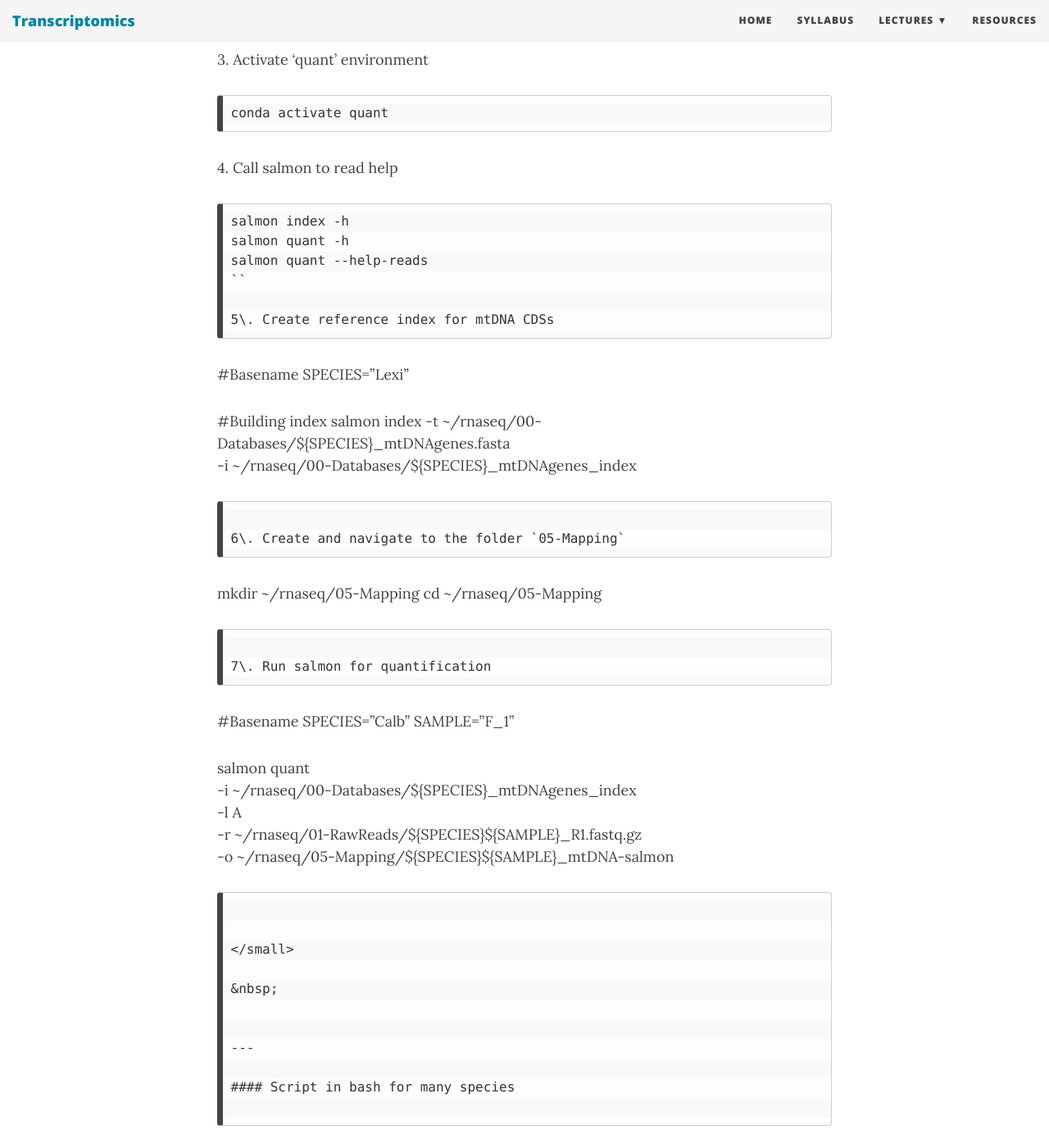
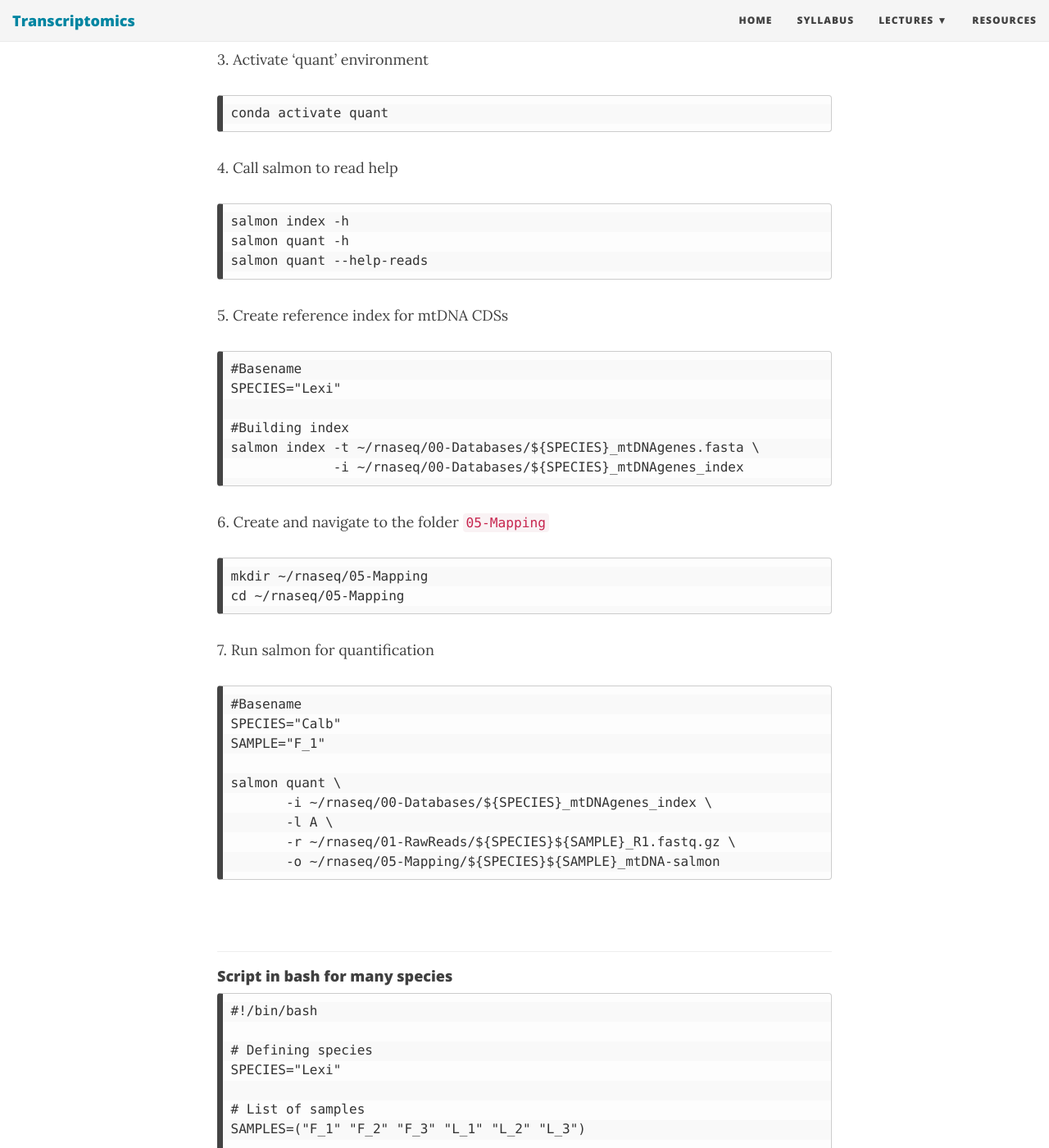
Before and after one commit to tttorres/transcriptomics, a Jekyll site: the page built from _posts/2025-01-29-Day05.md, in a window 1280 px wide and 1400 px high, scrolled down 1158 px. Shown: the whole window at 82% size. Built offline with Jekyll 4.4.1, drawn with Linux system fonts in a browser that asks for light colours; nearby versions of some CDN libraries; some of the changed text lies outside the part shown.

Commit message:
Update 2025-01-29-Day05.md

````diff
--- a/_posts/2025-01-29-Day05.md
+++ b/_posts/2025-01-29-Day05.md
@@ -4,7 +4,7 @@
 #image: /img/hello_world.jpeg
 ---
 
-**Paper for discussion in class** (never gonna happen...):
+**Paper for discussion in class** (never gonna happen 😆):
 
 - **30/01**: Mortazavi et al. (2008) Mapping and quantifying mammalian transcriptomes by RNA-Seq. Nat Methods, **5**, 621–628. https://doi.org/10.1038/nmeth.1226 [[pdf]](../pdf/Mortazavietal2008.pdf)
 - **31/01**: Herbert et al. (2024) Ancient developmental genes underlie evolutionary novelties in walking fish. Curr Biol, **34**, 4339-4348. https://doi.org/10.1016/j.cub.2024.08.042 [[pdf]](../pdf/Herbertetal2024.pdf)
@@ -32,7 +32,7 @@
 cd ~/rnaseq/00-Databases
 ```
 
-2\. Check if you have the reference databases of the mitochondrial genomes. If you haven't done it yet, download databases from the [course shared drive]([link to files](https://drive.google.com/drive/folders/1lp6qrIan160p0PZX7-Fu_0COtPF2t7Yt?usp=share_link)
+2\. Check if you have the reference databases of the mitochondrial genomes. If you haven't done it yet, download databases from the [course shared drive](https://drive.google.com/drive/folders/1lp6qrIan160p0PZX7-Fu_0COtPF2t7Yt?usp=share_link)
 ```
 ls -la
 ```
@@ -47,7 +47,7 @@
 salmon index -h
 salmon quant -h
 salmon quant --help-reads
-``
+```
 
 5\. Create reference index for mtDNA CDSs
 ```
@@ -78,8 +78,6 @@
        -o ~/rnaseq/05-Mapping/${SPECIES}${SAMPLE}_mtDNA-salmon
 ```
 
-
-</small>
 
 &nbsp;
 
````
